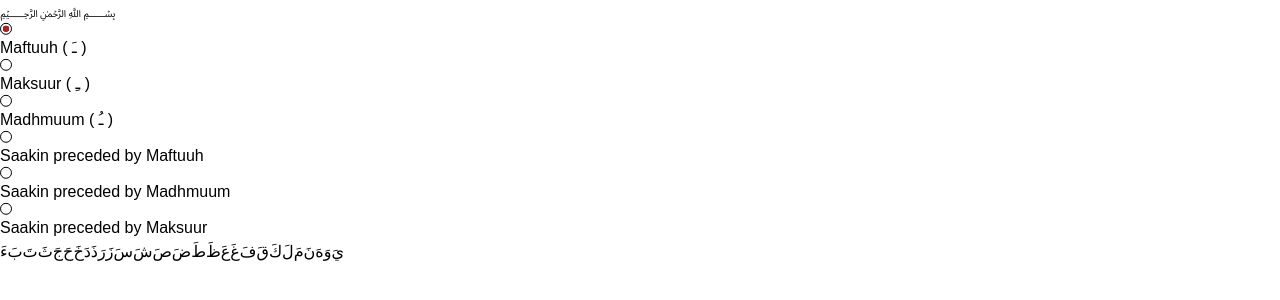
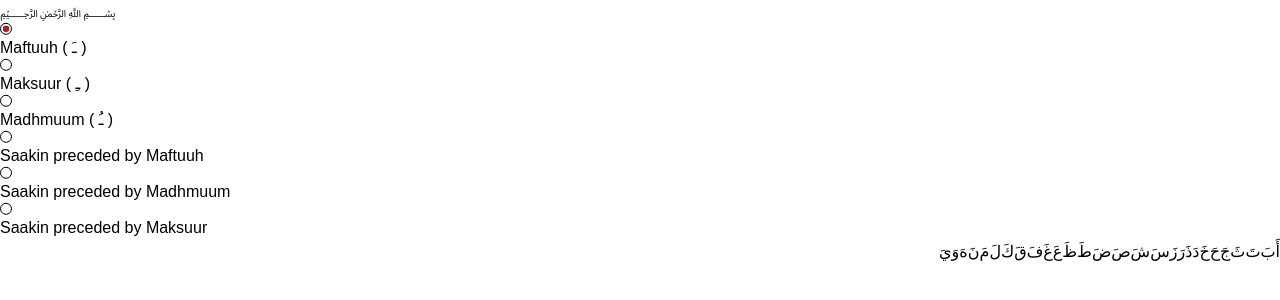
Before and after one commit to Nurou/lowha, a React (Vite) app: page / in a window 1280 px wide. Shown: the top 300 px of the page. Built offline with nearby package versions, Linux system fonts and the light colour scheme; a web font is replaced by a local one.

Commit message:
feat: disable letters when missing modes

```diff
--- a/src/App.tsx
+++ b/src/App.tsx
@@ -51,13 +51,13 @@ type Alphabet = {
 
 const alphabet: Alphabet = {
   hamzah: {
-    letter: 'ء',
+    letter: 'أ',
     saakin_a: 'أءْ',
     saakin_u: 'أءْ',
     saakin_i: 'أءْ',
-    a: 'ءَ',
-    u: 'ءُ',
-    i: 'ءِ',
+    a: 'أَ',
+    u: 'أُ',
+    i: 'أِ',
   },
   beh: {
     letter: 'ب',
@@ -316,7 +316,6 @@ const playSound = ({
   if (!audioRefs.current[letter]) {
     audioRefs.current[letter] = {} as Record<Mode, HTMLAudioElement>;
   }
-
   // check if audio element already exists
   const storedAudio = audioRefs.current[letter][mode];
 
@@ -332,6 +331,11 @@ const playSound = ({
     // store in ref for future use
     audioRefs.current[letter][mode] = audio;
   }
+};
+
+const missingModes: Record<keyof typeof alphabet, Mode[]> = {
+  ya: ['saakin_u'],
+  waw: ['saakin_i'],
 };
 
 function App() {
@@ -365,23 +369,33 @@ function App() {
             );
           })}
         </div>
-        <div className='grid place-items-center md:grid-cols-4 sm:grid-cols-3 grid-cols-2 gap-8'>
-          {Object.keys(alphabet).map((letter, index) => (
+        <div dir='rtl' className='grid place-items-center md:grid-cols-4 sm:grid-cols-3 grid-cols-2 gap-8'>
+          {Object.keys(alphabet).map((letter, index) => {
+            const modeIsMissing = missingModes[letter]?.includes(selectedMode);
+
+            return (
               <button
                 key={index}
-              className={cx('pushable', 'bg-stone-400', 'rounded-2xl border-none p-0 outline-offset-4')}
+                className={cx(
+                  !modeIsMissing && 'pushable',
+                  'bg-stone-400',
+                  'rounded-2xl border-none p-0 outline-offset-4'
+                )}
                 onClick={() => playSound({ letter, audioRefs, mode: selectedMode })}
+                disabled={modeIsMissing}
               >
                 <span
                   className={cx(
-                  'front',
-                  'block p-2 py-[12px] px-[42px] rounded-2xl text-[32px] font-semibold bg-stone-300 text-stone-600 -translate-y-[6px]'
+                    !modeIsMissing && 'front',
+                    'block p-2 py-[12px] px-[42px] rounded-2xl text-[32px] font-semibold bg-stone-300 text-stone-600 -translate-y-[6px]',
+                    modeIsMissing && 'opacity-50'
                   )}
                 >
-                {alphabet[letter][selectedMode]}
+                  {modeIsMissing ? '🔇' : alphabet[letter][selectedMode]}
                 </span>
               </button>
-          ))}
+            );
+          })}
         </div>
       </div>
     </div>
```
Lines whose indentation alone changed are shown as unchanged.
